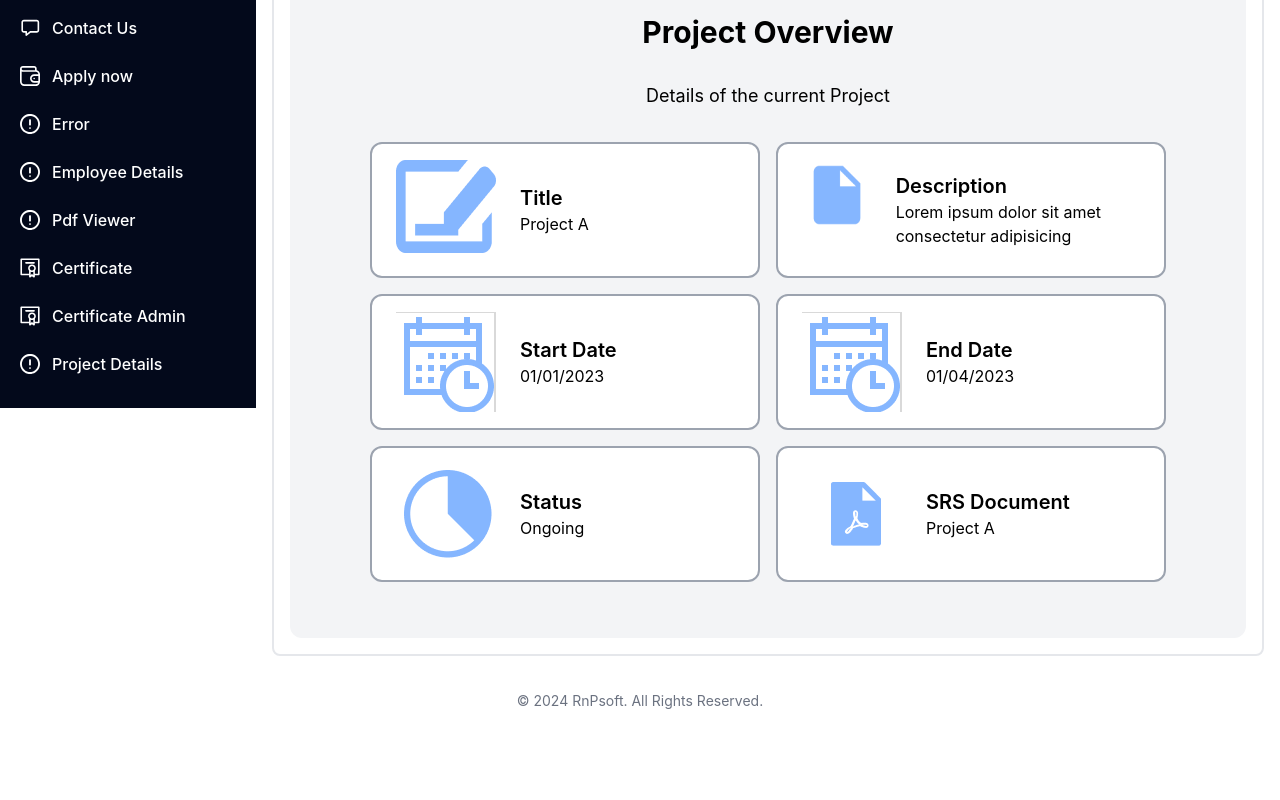
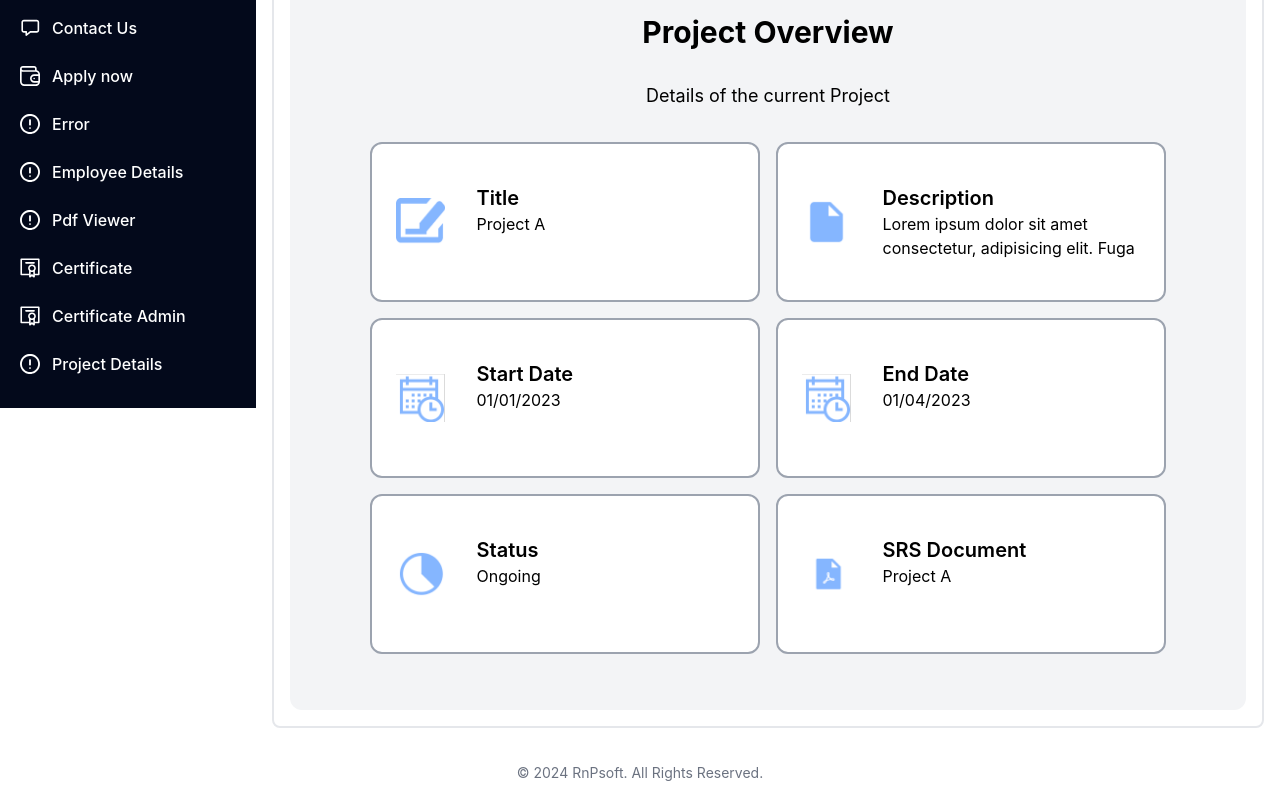
Before and after one commit to akashsaha02/RnP, a React (Vite) app: page /project-details in a window 1280 px wide. Shown: the part 452-1252 px from the top of the page. Before the commit the page ends 1180 px from the top, so only its background shows below. Built offline with nearby package versions, Linux system fonts and the light colour scheme.

Commit message:
Project Details Page updated

```diff
--- a/src/components/Dashboard/ProjectDetails.jsx
+++ b/src/components/Dashboard/ProjectDetails.jsx
@@ -42,61 +42,61 @@ const ProjectDetails = () => {
                         <p className="text-lg text-center">Details of the current Project</p>
                         <div className="grid grid-cols-2 gap-4 pt-8 pb-14 mx-20">
                             {/* Project Title */}
-                            <div className="flex justify-start bg-white border-2 border-gray-400 rounded-xl">
-                                <div className='mx-6 my-4'>
+                            <div className="grid grid-cols-4  bg-white border-2 border-gray-400 rounded-xl h-40">
+                                <div className='col-1 mx-6 my-4 flex justify-center items-center'>
                                     <img src={title} className='w-100' alt="" />
                                 </div>
-                                <div className='my-auto '>
+                                <div className='my-10 col-span-3 mx-2'>
                                     <h2 className='text-xl font-semibold'>Title</h2>
                                     <p>Project A</p>
                                 </div>
                             </div>
                             {/* Project Description */}
-                            <div className="flex justify-start bg-white border-2 border-gray-400 rounded-xl">
-                                <div className='mx-6 my-4'>
+                            <div className="grid grid-cols-4 bg-white border-2 border-gray-400 rounded-xl h-40">
+                                <div className='col-1 mx-6 my-4 w- flex justify-center items-center'>
                                     <img src={document} className='w-100' alt="" />
                                 </div>
-                                <div className='my-auto '>
+                                <div className='my-10 col-span-3 mx-2 overflow-y-scroll'>
                                     <h2 className='text-xl font-semibold'>Description</h2>
-                                    <p>Lorem ipsum dolor sit amet consectetur adipisicing </p>
+                                    <p className=''>Lorem ipsum dolor sit amet consectetur, adipisicing elit. Fuga aperiam dignissimos numquam odit consectetur perspiciatis voluptatibus fugiat quod sunt sapiente! Lorem ipsum dolor sit, amet consectetur adipisicing elit. Laborum cumque aliquam soluta recusandae. Quis voluptatem cumque itaque! Dolorum iste consequuntur voluptatum sed iusto ipsum laborum excepturi facilis, qui voluptates est! </p>
                                 </div>
                             </div>
                             {/* Project Start Date */}
-                            <div className="flex justify-start bg-white border-2 border-gray-400 rounded-xl">
-                                <div className='mx-6 my-4'>
+                            <div className="grid grid-cols-4 bg-white border-2 border-gray-400 rounded-xl h-40">
+                                <div className='col-1 mx-6 my-4 w- flex justify-center items-center'>
                                     <img src={date} className='w-100' alt="" />
                                 </div>
-                                <div className='my-auto '>
+                                <div className='my-10 col-span-3 mx-2'>
                                     <h2 className='text-xl font-semibold'>Start Date</h2>
                                     <p >01/01/2023</p>
                                 </div>
                             </div>
                             {/* Project End Date */}
-                            <div className="flex justify-start bg-white border-2 border-gray-400 rounded-xl">
-                                <div className='mx-6 my-4'>
+                            <div className="grid grid-cols-4 bg-white border-2 border-gray-400 rounded-xl h-40">
+                                <div className='col-1 mx-6 my-4 w- flex justify-center items-center'>
                                     <img src={date} className='w-100' alt="" />
                                 </div>
-                                <div className='my-auto '>
+                                <div className='my-10 col-span-3 mx-2'>
                                     <h2 className='text-xl font-semibold'>End Date</h2>
                                     <p >01/04/2023</p>
                                 </div>
                             </div>
                             {/* Project Status */}
-                            <div className="flex justify-start bg-white border-2 border-gray-400 rounded-xl">
-                                <div className='mx-6 my-4'>
+                            <div className="grid grid-cols-4 bg-white border-2 border-gray-400 rounded-xl h-40">
+                                <div className='col-1 mx-6 my-4 w- flex justify-center items-center'>
                                     <img src={status} className='w-100' alt="" />
                                 </div>
-                                <div className='my-auto '>
+                                <div className='my-10 col-span-3 mx-2'>
                                     <h2 className='text-xl font-semibold'>Status</h2>
                                     <p >Ongoing</p>
                                 </div>
                             </div>
                             {/* Project SRS Document */}
-                            <div className="flex justify-start bg-white border-2 border-gray-400 rounded-xl">
-                                <div className='mx-6 my-4'>
+                            <div className="grid grid-cols-4 bg-white border-2 border-gray-400 rounded-xl h-40">
+                                <div className='col-1 mx-6 my-4 w- flex justify-center items-center'>
                                     <img src={srs} className='w-100' alt="" />
                                 </div>
-                                <div className='my-auto '>
+                                <div className='my-10 col-span-3 mx-2'>
                                     <h2 className='text-xl font-semibold'>SRS Document</h2>
                                     <p >Project A</p>
                                 </div>
```
